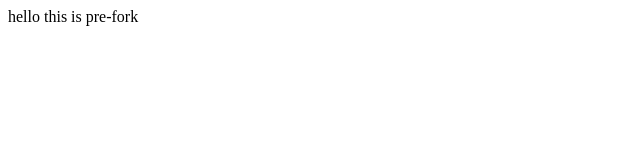
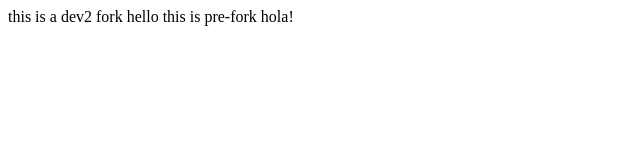
Before and after one commit to alisavino/personalwebsite, a plain HTML site: page hello.html in a window 1280 px wide. Shown: the whole page, without its empty margins (0-640 px from the left). Drawn offline with Linux system fonts and the light colour scheme.

Commit message:
dev2 fork commit

```diff
--- a/hello.html
+++ b/hello.html
@@ -1,3 +1,5 @@
 <html>
+this is a dev2 fork
 hello this is pre-fork
+hola!
 </html>
```
